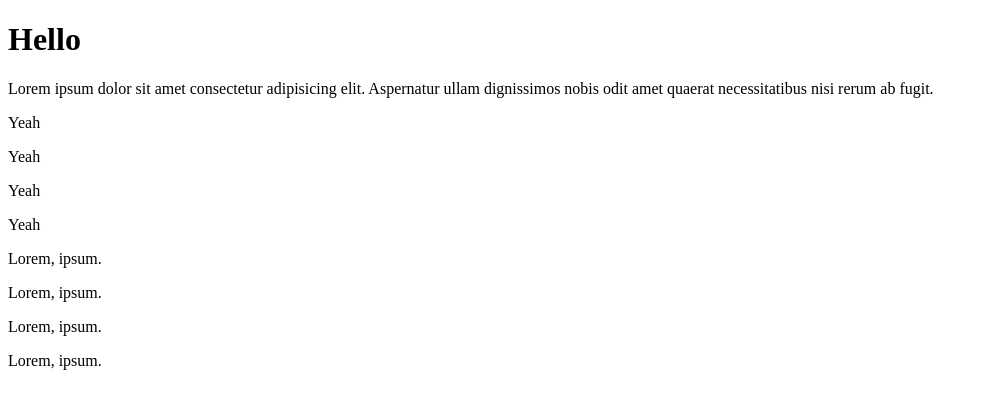
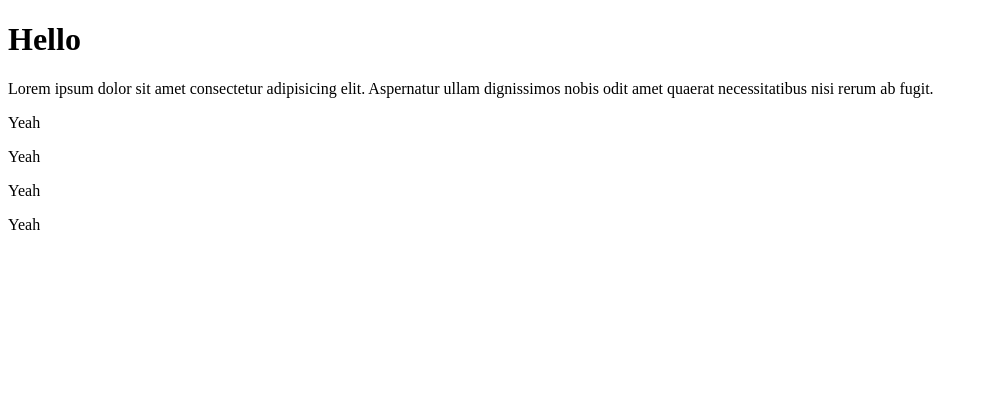
Before and after one commit to bomsiwakorn/testGit, a plain HTML site: page index.html in a window 1280 px wide. Shown: the whole page, without its empty margins (0-988 px from the left). Drawn offline with Linux system fonts and the light colour scheme.

Commit message:
paragraph text

```diff
--- a/index.html
+++ b/index.html
@@ -12,9 +12,6 @@
     <p>Yeah</p>
     <p>Yeah</p>
     <p>Yeah</p>
-    <p>Lorem, ipsum.</p>
-    <p>Lorem, ipsum.</p>
-    <p>Lorem, ipsum.</p>
-    <p>Lorem, ipsum.</p>
+
 </body>
 </html>
```
